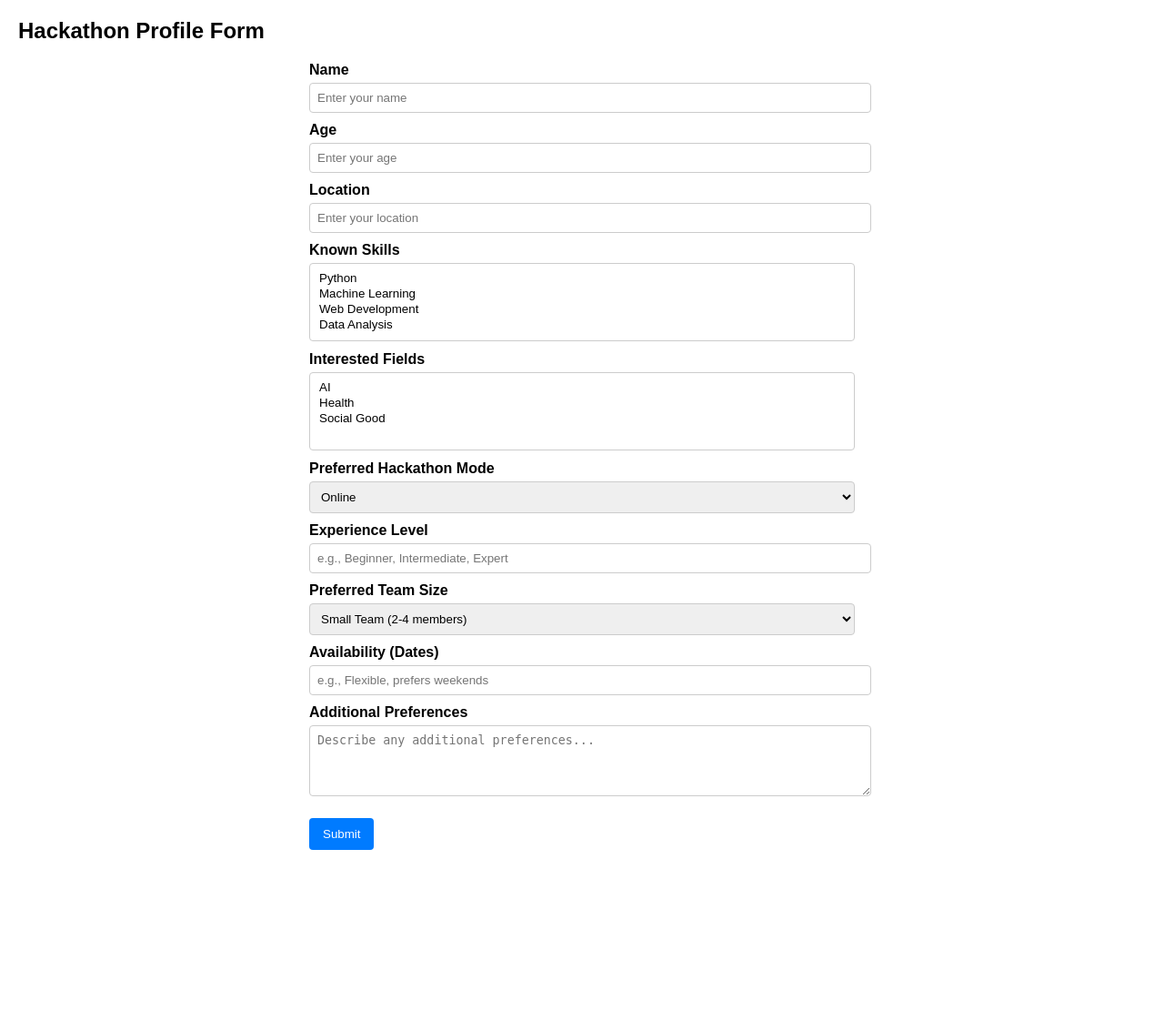
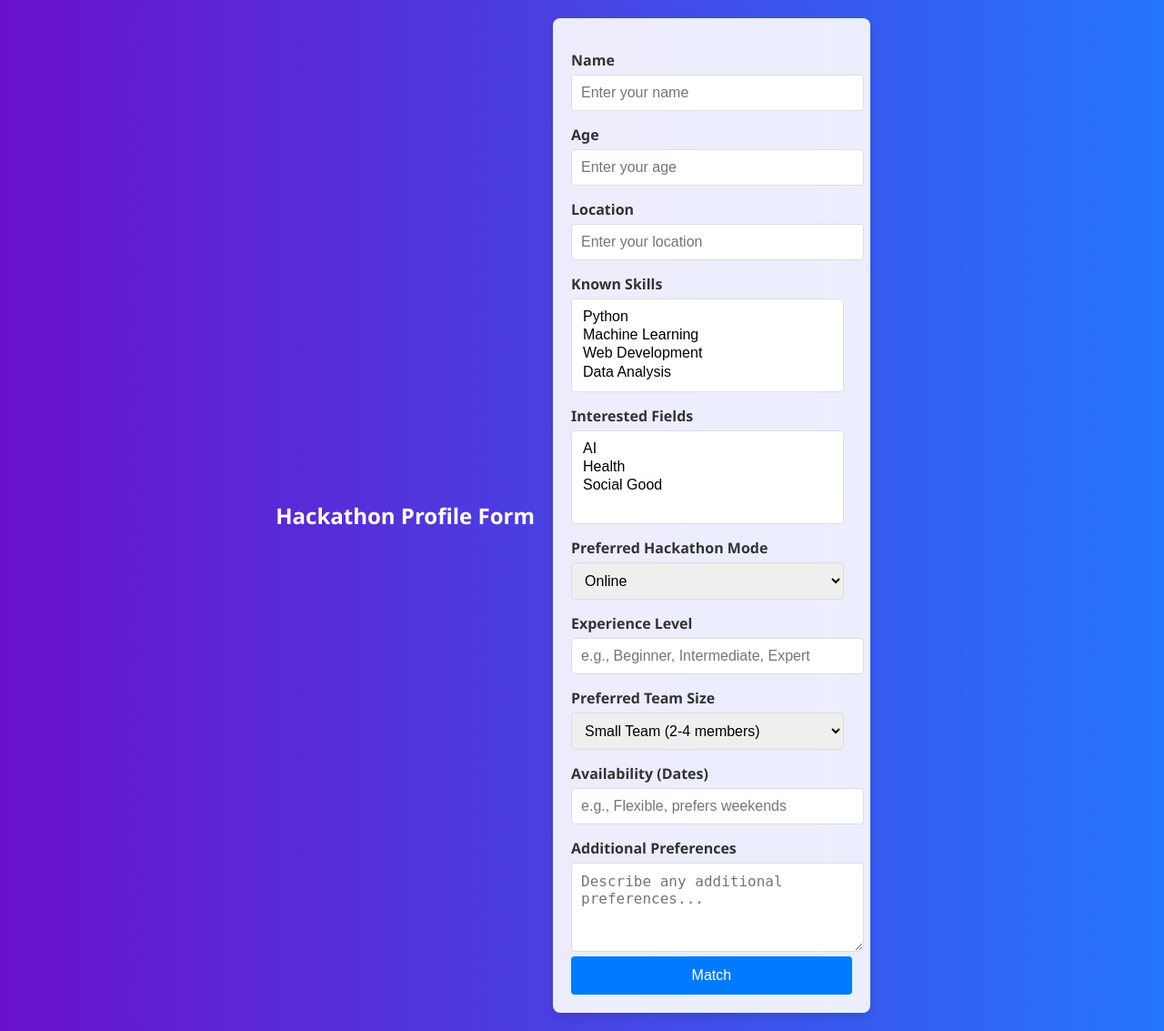
Before and after one commit to darshanC07/HackMap, a Flask app: page / in a window 1280 px wide. Shown: the whole page at 91% size. Before the commit the page ends 934 px from the top, so only its background shows below. Run offline with Flask 3, Linux system fonts and the light colour scheme; parts of the project's set-up code (start-up, migrations or seed data) failed here and were passed over.

Commit message:
Update index.html

```diff
--- a/templates/index.html
+++ b/templates/index.html
@@ -6,33 +6,54 @@
     <title>Hackathon Profile Form</title>
     <style>
         body {
-            font-family: Arial, sans-serif;
-            margin: 20px;
+            font-family: 'Segoe UI', Tahoma, Geneva, Verdana, sans-serif;
+            margin: 0;
+            padding: 0;
+            background: linear-gradient(to right, #6a11cb, #2575fc);
+            color: #fff;
+            display: flex;
+            justify-content: center;
+            align-items: center;
+            min-height: 100vh;
         }
         form {
+            background-color: rgba(255, 255, 255, 0.9);
+            border-radius: 8px;
+            box-shadow: 0 4px 8px rgba(0, 0, 0, 0.1);
             max-width: 600px;
-            margin: auto;
+            padding: 20px;
+            margin: 20px;
         }
         label {
             display: block;
-            margin-top: 10px;
+            margin-top: 15px;
             font-weight: bold;
+            color: #333;
         }
         input, select, textarea {
             width: 100%;
-            padding: 8px;
+            max-width: 300px; /* Reduced max-width */
+            padding: 10px;
             margin-top: 5px;
-            border: 1px solid #ccc;
+            border: 1px solid #ddd;
             border-radius: 4px;
+            font-size: 16px;
+        }
+        input:focus, select:focus, textarea:focus {
+            outline: none;
+            border-color: #007BFF;
+            box-shadow: 0 0 5px rgba(0, 123, 255, 0.5);
         }
         button {
-            margin-top: 20px;
-            padding: 10px 15px;
+            width: 100%;
+            padding: 12px;
             background-color: #007BFF;
             color: white;
             border: none;
             border-radius: 4px;
             cursor: pointer;
+            font-size: 16px;
+            transition: background-color 0.3s;
         }
         button:hover {
             background-color: #0056b3;
@@ -41,7 +62,7 @@
 </head>
 <body>
 
-<h2>Hackathon Profile Form</h2>
+<h2 style="text-align: center; margin-bottom: 20px;">Hackathon Profile Form</h2>
 <form action="/match" method="POST">
     <label for="name">Name</label>
     <input type="text" id="name" name="name" placeholder="Enter your name" required>
@@ -90,7 +111,7 @@
     <label for="preferences">Additional Preferences</label>
     <textarea id="preferences" name="preferences" placeholder="Describe any additional preferences..." rows="4"></textarea>
 
-    <button type="submit">Submit</button>
+    <button type="submit">Match</button>
 </form>
 
 </body>
```
